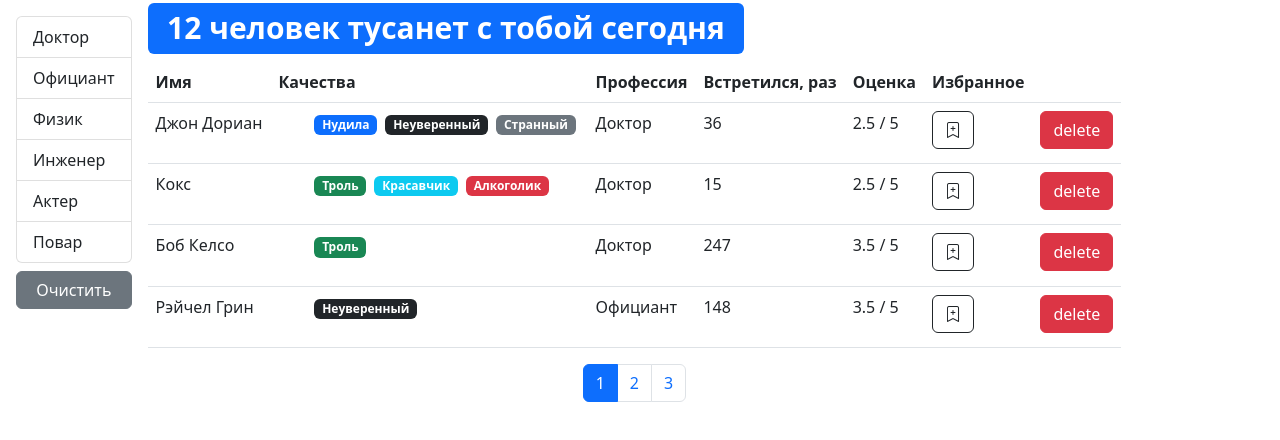
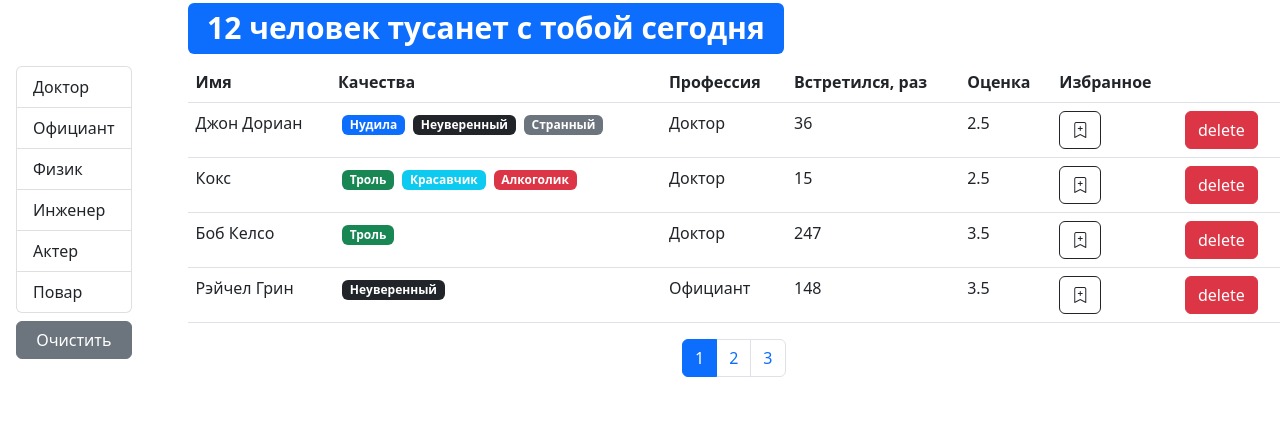
Before and after one commit to tgorella/result-react-study-project, a React (Create React App) app: page /users in a window 1280 px wide. Shown: the top 440 px of the page. Built offline with nearby package versions, Linux system fonts and the light colour scheme.

Commit message:
added sorting

```diff
--- a/src/App.js
+++ b/src/App.js
@@ -2,7 +2,10 @@ import Users from "./components/users";
 import React from "react";
 
 function App () {
-  return <Users />;
+  return (
+    <>
+    <Users />
+    </>);
 };
 
 export default App;
--- /dev/null
+++ b/src/components/qualitiesList.jsx
@@ -0,0 +1,16 @@
+import React from "react";
+import Qualitie from "./qualitie";
+import PropTypes from "prop-types";
+const QualitiesList = ({ qualities }) => {
+  return (
+    <>
+      {qualities.map((quality) => (
+        <Qualitie key={quality._id} {...quality} />
+      ))}
+    </>
+  );
+};
+QualitiesList.propTypes = {
+  qualities: PropTypes.array
+};
+export default QualitiesList;
--- /dev/null
+++ b/src/components/table.jsx
@@ -0,0 +1,44 @@
+import React from "react";
+import TableHeader from "./tableHeader";
+import TableBody from "./tableBody";
+import PropTypes from "prop-types";
+
+const Table = ({
+  onSort,
+  selectedSort,
+  columns,
+  data,
+  onDelete,
+  handleFavorite,
+  children
+}) => {
+  return (
+    <table className="table">
+      {children || (
+        <>
+          <TableHeader
+            onSort={onSort}
+            selectedSort={selectedSort}
+            columns={columns}
+          />
+          <TableBody
+            columns={columns}
+            data={data}
+            onDelete={onDelete}
+            handleFavorite={handleFavorite}
+          />
+        </>
+      )}
+    </table>
+  );
+};
+Table.propTypes = {
+  onSort: PropTypes.func,
+  selectedSort: PropTypes.object.isRequired,
+  columns: PropTypes.object.isRequired,
+  data: PropTypes.array.isRequired,
+  onDelete: PropTypes.func.isRequired,
+  handleFavorite: PropTypes.func.isRequired,
+  children: PropTypes.array
+};
+export default Table;
--- /dev/null
+++ b/src/components/tableBody.jsx
@@ -0,0 +1,32 @@
+import React from "react";
+import PropTypes from "prop-types";
+import _ from "lodash";
+
+const TableBody = ({ data, columns }) => {
+  const renderContent = (item, column) => {
+    if (columns[column].component) {
+      const component = columns[column].component;
+      if (typeof component === "function") {
+        return component(item);
+      }
+      return component;
+    }
+    return _.get(item, columns[column].path);
+  };
+  return (
+    <tbody>
+      {data.map((item) => (
+        <tr key={item._id}>
+          {Object.keys(columns).map((column) => {
+            return <td key={column}>{renderContent(item, column)}</td>;
+          })}
+        </tr>
+      ))}
+    </tbody>
+  );
+};
+TableBody.propTypes = {
+  data: PropTypes.array.isRequired,
+  columns: PropTypes.object.isRequired
+};
+export default TableBody;
--- /dev/null
+++ b/src/components/tableHeader.jsx
@@ -0,0 +1,54 @@
+import React from "react";
+import PropTypes from "prop-types";
+const TableHeader = ({ onSort, selectedSort, columns }) => {
+  const sortArrow = (column) => {
+    if (selectedSort.path === columns[column].path) {
+      if (selectedSort.order === "asc") {
+        return <i className="bi bi-caret-up-fill"></i>;
+      }
+      if (selectedSort.order === "desc") {
+        return <i className="bi bi-caret-down-fill"></i>;
+      }
+    }
+    return "";
+  };
+  const handleSort = (item) => {
+    if (selectedSort.path === item) {
+      onSort({
+        ...selectedSort,
+        order: selectedSort.order === "asc" ? "desc" : "asc"
+      });
+    } else {
+      onSort({ path: item, order: "asc" });
+    }
+  };
+
+  return (
+    <thead>
+      <tr>
+        {Object.keys(columns).map((column) => {
+          return (
+            <th
+              role={columns[column].path ? "button" : "none"}
+              onClick={
+                columns[column].path
+                  ? () => handleSort(columns[column].path)
+                  : undefined
+              }
+              scope="col"
+              key={column}
+            >
+              {columns[column].name} {columns[column].path ? (sortArrow(column)) : ""}
+            </th>
+          );
+        })}
+      </tr>
+    </thead>
+  );
+};
+TableHeader.propTypes = {
+  onSort: PropTypes.func.isRequired,
+  selectedSort: PropTypes.object.isRequired,
+  columns: PropTypes.object.isRequired
+};
+export default TableHeader;
--- a/src/components/users.jsx
+++ b/src/components/users.jsx
@@ -2,22 +2,27 @@ import React, { useState, useEffect } from "react";
 import api from "../api/index";
 import Pagination from "./pagination";
 import RenderPhrase from "./searchStatus";
-import User from "./user";
 import { paginate } from "../utils/paginate";
 import GroupList from "./groupList";
-
+import UsersTable from "./usersTable";
+import _ from "lodash";
 const Users = () => {
-  const [users, setUsers] = useState([]);
+  // useEffect(() => {
+  //   if (usersCrop <= pageSize) {
+  //     setCurrentPage(1);
+  //   }
+  // }, [usersCrop]);
+  const [users, setUsers] = useState();
+  useEffect(() => {
+    api.users.fetchAll().then((usersData) => setUsers(usersData));
+  }, []);
   const [professions, setProfessions] = useState();
   const [selectedProf, setSelectedProf] = useState();
   const [currentPage, setCurrentPage] = useState(1);
 
   const pageSize = 4;
 
-  useEffect(() => {
-    api.users.fetchAll().then((usersData) => setUsers(usersData));
-  }, []);
-
+  const [sortBy, setSortBy] = useState({ iter: "name", order: "asc" });
   useEffect(() => {
     api.professions.fetchAll().then((data) => setProfessions(data));
   }, []);
@@ -47,18 +52,21 @@ const Users = () => {
     });
     setUsers(updatedUsers);
   };
+  const handleProfessionSelect = (item) => {
+    setSelectedProf(item);
+  };
+  const handleSort = (item) => {
+    setSortBy(item);
+  };
 
+  if (users) {
     const filteredUsers = selectedProf
       ? users.filter((user) => user.profession._id === selectedProf._id)
       : users;
+    const count = filteredUsers.length;
+    const sortedUsers = _.orderBy(filteredUsers, [sortBy.path], [sortBy.order]);
 
-  const count = filteredUsers.length;
-
-  const userCrop = paginate(filteredUsers, currentPage, pageSize);
-
-  const handleProfessionSelect = (item) => {
-    setSelectedProf(item);
-  };
+    const usersCrop = paginate(sortedUsers, currentPage, pageSize);
 
     const clearfilter = () => {
       setSelectedProf(undefined);
@@ -67,7 +75,10 @@ const Users = () => {
     return (
       <div className="d-flex">
         {professions && (
-        <div className="d-flex flex-column flex-shrink-0 p-3">
+          <div
+            className="d-flex flex-column flex-shrink-0 p-3"
+            style={{ marginTop: "50px", marginRight: "40px" }}
+          >
             <GroupList
               selectedItem={selectedProf}
               items={[professions]}
@@ -78,34 +89,18 @@ const Users = () => {
             </button>
           </div>
         )}
-      <div className="d-flex flex-column">
+        <div className="d-flex flex-column" style={{ width: "100%" }}>
           <h1>
             <RenderPhrase number={count} />
           </h1>
           {users.length > 0 && (
-          <table className="table">
-            <thead>
-              <tr>
-                <th scope="col">Имя</th>
-                <th scope="col">Качества</th>
-                <th scope="col">Профессия</th>
-                <th scope="col">Встретился, раз</th>
-                <th scope="col">Оценка</th>
-                <th scope="col">Избранное</th>
-                <th scope="col"></th>
-              </tr>
-            </thead>
-            <tbody>
-              {userCrop.map((user) => (
-                <User
-                  key={user._id}
-                  {...user}
-                  onDelete={handleDelete}
-                  onFavorite={handleFavorite}
+            <UsersTable
+              users={usersCrop}
+              handleDelete={handleDelete}
+              handleFavorite={handleFavorite}
+              onSort={handleSort}
+              selectedSort={sortBy}
             />
-              ))}
-            </tbody>
-          </table>
           )}
           <div className="div d-flex justify-content-center">
             <Pagination
@@ -118,6 +113,8 @@ const Users = () => {
         </div>
       </div>
     );
+  }
+  return "Загрузка...";
 };
 
 export default Users;
--- /dev/null
+++ b/src/components/usersTable.jsx
@@ -0,0 +1,79 @@
+import React from "react";
+import PropTypes from "prop-types";
+import TableHeader from "./tableHeader";
+import TableBody from "./tableBody";
+import Bookmark from "./bookmark";
+import QualitiesList from "./qualitiesList";
+import Table from "./table";
+
+const UsersTable = ({
+  users,
+  handleDelete,
+  handleFavorite,
+  selectedSort,
+  onSort
+}) => {
+  const columns = {
+    name: { path: "name", name: "Имя" },
+    qualities: {
+      name: "Качества",
+      component: (user) => <QualitiesList qualities={user.qualities} />
+    },
+    profession: { path: "profession.name", name: "Профессия" },
+    completedMeetings: { path: "completedMeetings", name: "Встретился, раз" },
+    rate: { path: "rate", name: "Оценка" },
+    bookmark: {
+      path: "bookmark",
+      name: "Избранное",
+      component: (user) => (
+        <Bookmark
+          userId={user._id}
+          bookmark={user.bookmark}
+          onFavourite={handleFavorite}
+        />
+      )
+    },
+    delete: {
+      component: (user) => (
+        <button
+          className="btn btn-danger"
+          onClick={() => handleDelete(user._id)}
+        >
+          delete
+        </button>
+      )
+    }
+  };
+  return (
+    <>
+      <Table
+        onSort={onSort}
+        selectedSort={selectedSort}
+        columns={columns}
+        data={users}
+        onDelete={handleDelete}
+        handleFavorite={handleFavorite}
+      >
+        <TableHeader
+          onSort={onSort}
+          selectedSort={selectedSort}
+          columns={columns}
+        />
+        <TableBody
+          columns={columns}
+          data={users}
+          onDelete={handleDelete}
+          handleFavorite={handleFavorite}
+        />
+      </Table>
+    </>
+  );
+};
+UsersTable.propTypes = {
+  users: PropTypes.array.isRequired,
+  handleDelete: PropTypes.func.isRequired,
+  handleFavorite: PropTypes.func.isRequired,
+  onSort: PropTypes.func.isRequired,
+  selectedSort: PropTypes.object.isRequired
+};
+export default UsersTable;
```
Lines whose indentation alone changed are shown as unchanged.
